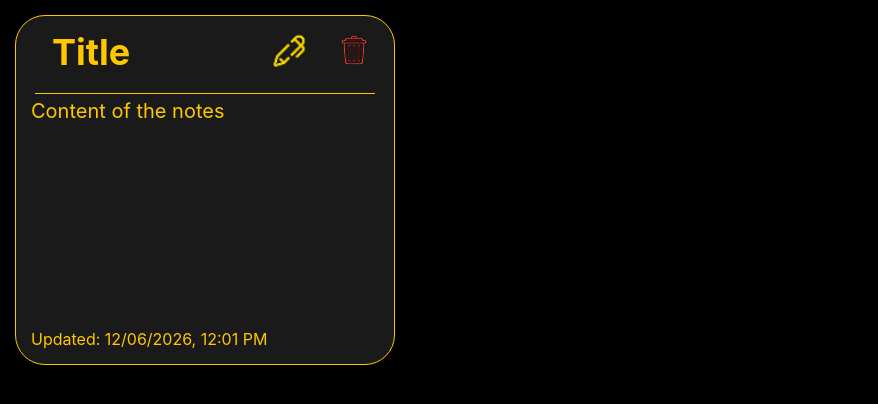
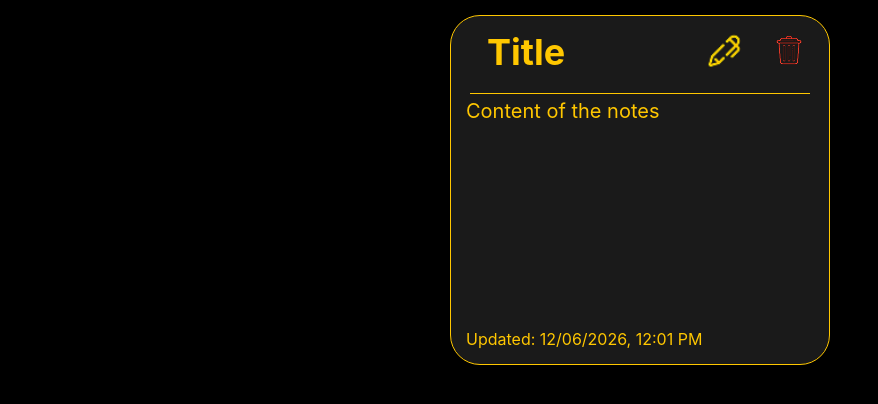
Before and after one commit to ArthDaryll/shared-notes, a Flask app: page / in a window 1280 px wide. Shown: the part 100-504 px from the top of the page, without its empty margins (0-878 px from the left). Run offline with Flask 3, Linux system fonts and the light colour scheme; a user stored in the database is signed in; data comes from the database, SQL or seed files in the repository; some libraries are stand-ins or nearby versions.

Commit message:
center div

```diff
--- a/static/style.css
+++ b/static/style.css
@@ -218,8 +218,13 @@ p#cnn{
     box-shadow: 0px 4px 4px rgba(0, 0, 0, 0.25);
     border-radius: 30px;
     margin: 15px;
+
+}
+.note-holder{
+    display: flex;
     justify-content: center; /* Centers horizontally */
-    align-items: center;
+    align-items: center;     /* Centers vertically */       /* Makes the body the full height of the screen */
+    margin: 0;
 }
 .notes h3{
     padding: 1em;
--- a/templates/index.html
+++ b/templates/index.html
@@ -46,6 +46,7 @@
             <p id="create">Click "New Note" to create your first note</p>
         </div>
     </div>
+    <div class="note-holder">
     <div class="notes">
         <h3>Title</h3>
         <hr>
@@ -56,5 +57,6 @@
         <p class="Note-Content">Content of the notes</p>
         <p class="Time">Updated: 12/06/2026, 12:01 PM</p>
     </div>
+    </div>
 </body>
 </html>
```
